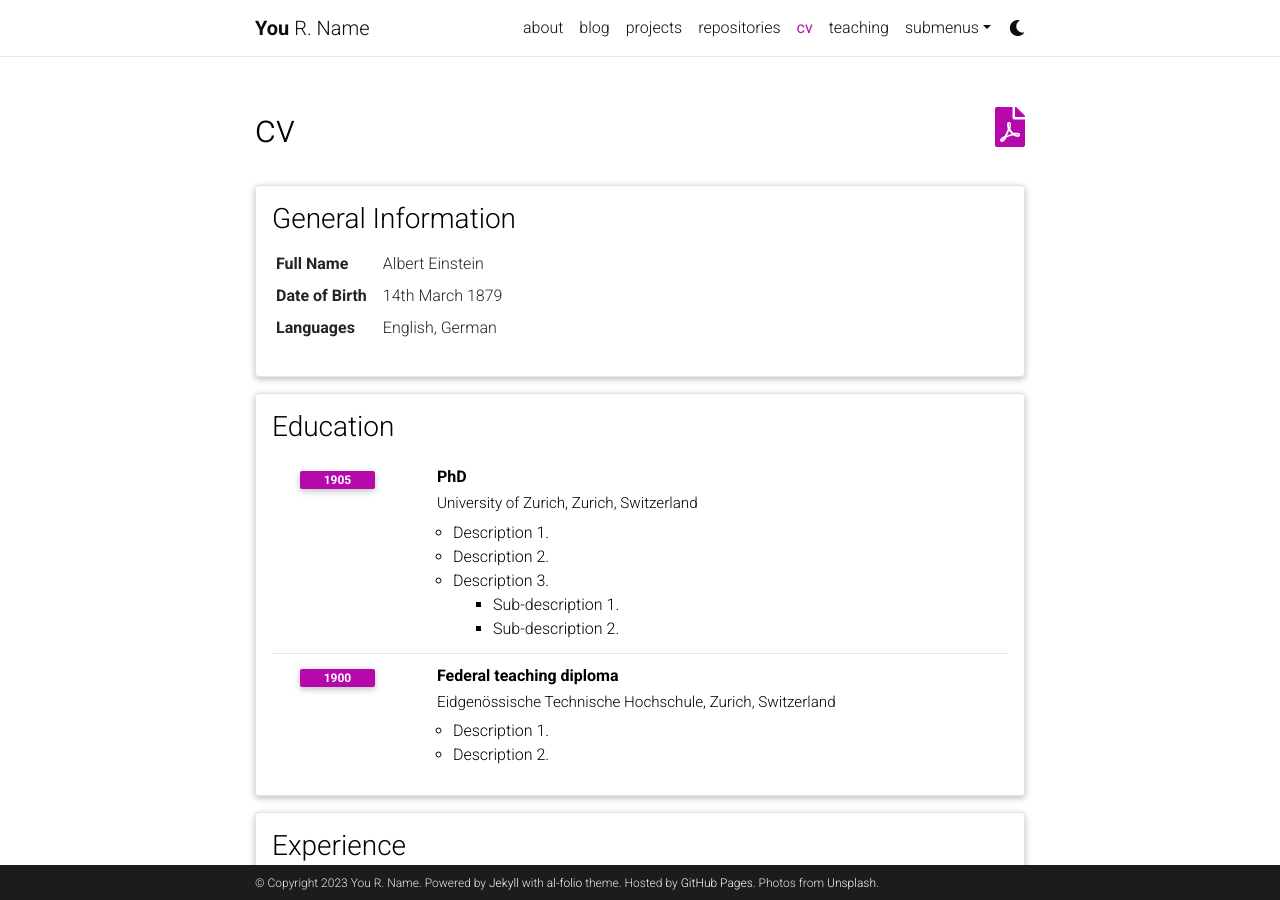
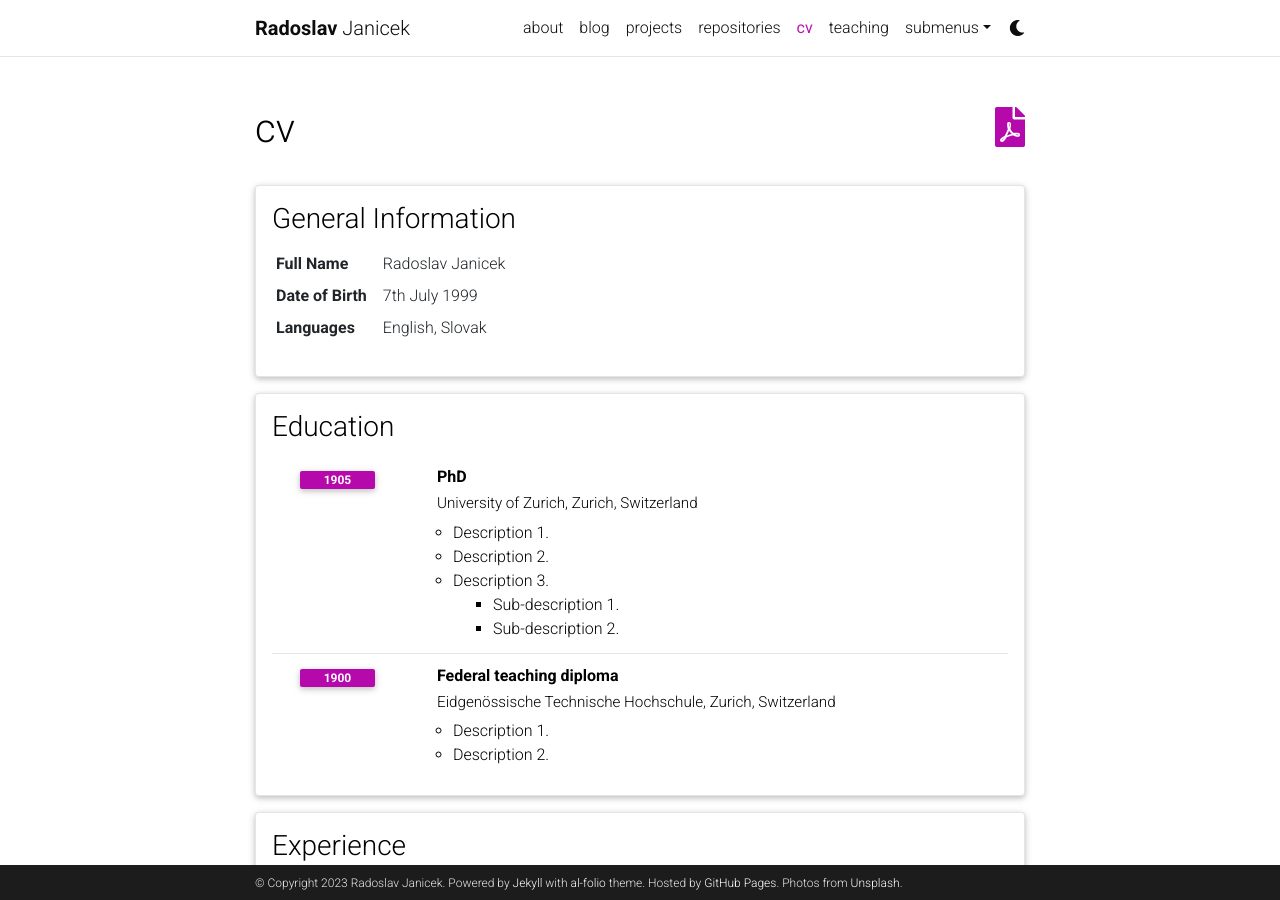
Before and after one commit to r-janicek/testRepo_websites, a Jekyll site: the page built from _pages/cv.md, in a window 1280 px wide and 900 px high. Built offline with Jekyll 4.4.1, drawn with Linux system fonts in a browser that asks for light colours; full-size pictures stand in for the smaller copies a plugin makes; comment, search, counter and statistics services are not loaded; a style sheet for code colours, icons or effects is not loaded.

```diff
--- a/_config.yml
+++ b/_config.yml
@@ -3,9 +3,9 @@
 # -----------------------------------------------------------------------------
 
 title: blank # the website title (if blank, full name will be used instead)
-first_name: You
-middle_name: R.
-last_name: Name
+first_name: Radoslav
+middle_name:
+last_name: Janicek
 email: you@example.com
 description: > # the ">" symbol means to ignore newlines until "footer_text:"
   A simple, whitespace theme for academics. Based on [*folio](https://github.com/bogoli/-folio) design.
--- a/_data/cv.yml
+++ b/_data/cv.yml
@@ -2,11 +2,11 @@
   type: map
   contents:
     - name: Full Name
-      value: Albert Einstein
+      value: Radoslav Janicek
     - name: Date of Birth
-      value: 14th March 1879
+      value: 7th July 1999
     - name: Languages
-      value: English, German
+      value: English, Slovak
 
 - title: Education
   type: time_table
```
Also changed, not shown: _pages/about.md (+2 -2 lines).
